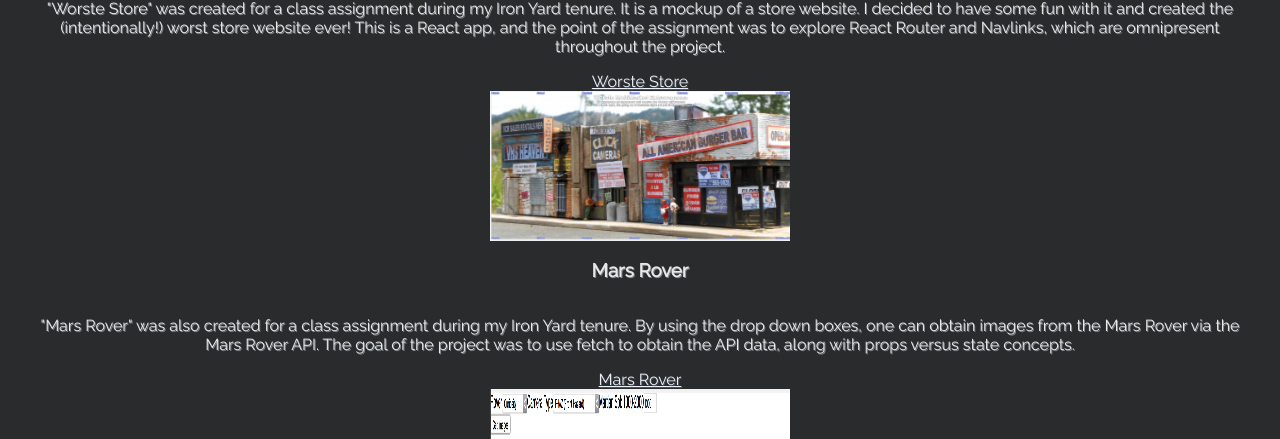
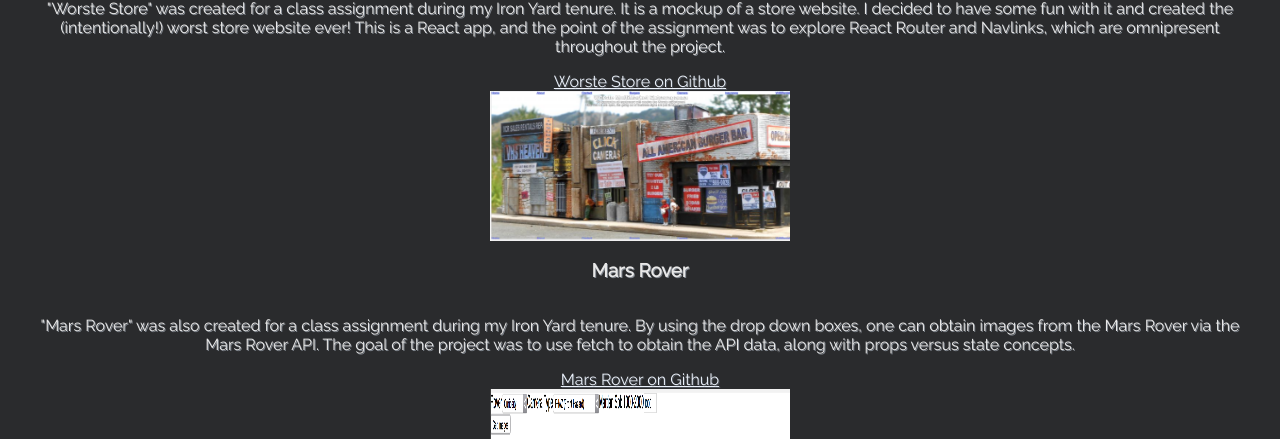
Before and after one commit to shaunhailey/reactfolio, a React (Create React App) app: page / in a window 1280 px wide. Shown: the part 795-1234 px from the top of the page. Built offline with nearby package versions, Linux system fonts and the light colour scheme.

Commit message:
grammatical corrections

```diff
--- a/src/components/Projects.js
+++ b/src/components/Projects.js
@@ -32,7 +32,7 @@ const Projects = () =>
     <div className="synthimagediv">
       <img src={Worste} className="projectImages" />
       <a href="https://github.com/shaunhailey/worststore" target="_blank" rel="noopener noreferrer">
-        Worste Store
+        Worste Store on Github
       </a>
     </div>
     <h3>Mars Rover</h3>
@@ -44,7 +44,7 @@ const Projects = () =>
     <div className="synthimagediv">
       <img src={Mars} className="projectImages" />
       <a href="https://github.com/shaunhailey/marsrover" target="_blank" rel="noopener noreferrer">
-        Mars Rover
+        Mars Rover on Github
       </a>
     </div>
   </div>
```
